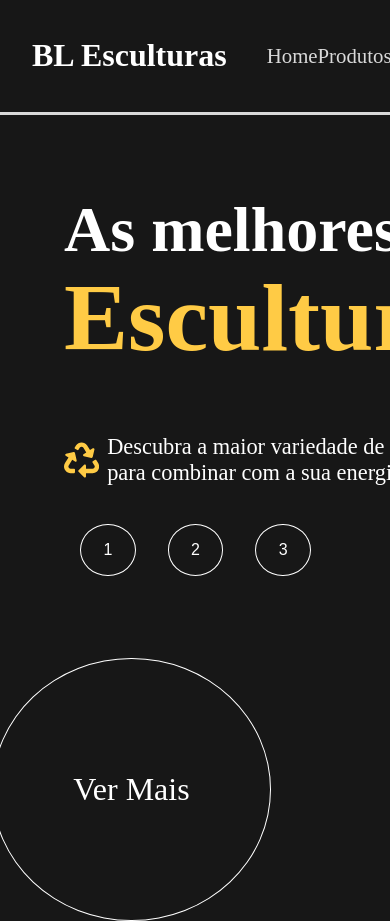
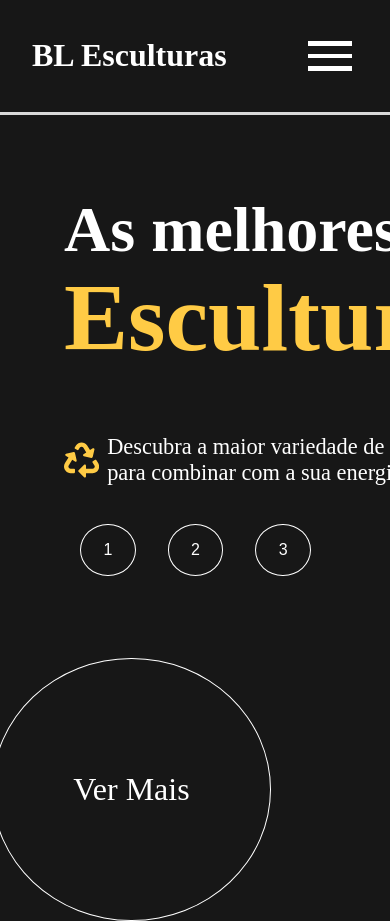
Before and after one commit to Vinicius-B-Leite/ecommerce-trabalho-escolar, a React (Create React App) app: page / in a window 390 px wide. Built offline with nearby package versions, Linux system fonts and the light colour scheme; a web font is replaced by a local one.

Commit message:
navbar responsiva adicionada

```diff
--- a/src/components/navbar/index.tsx
+++ b/src/components/navbar/index.tsx
@@ -1,16 +1,22 @@
-import React from "react";
-import { Conteiner, ConteinerLink, LinkTo, ListaLink, Logo, NavBar } from "./styled";
+import React, { useState } from "react";
+import { Conteiner, ConteinerLink, Linha1, Linha2, Linha3, LinkTo, LinkToCarrinho, ListaLink, Logo, MenuHamburg, NavBar } from "./styled";
 
-export default function Navbar(){
-    return(
+export default function Navbar() {
+    const [ativo, setAtivo] = useState(false)
+    return (
         <Conteiner>
             <Logo>BL Esculturas</Logo>
-            <NavBar>
-                <ListaLink>
+            <MenuHamburg onClick={() => setAtivo(!ativo)} ativo={ativo}>
+                <Linha1 ativo={ativo}></Linha1>
+                <Linha2 ativo={ativo}></Linha2>
+                <Linha3 ativo={ativo}></Linha3>
+            </MenuHamburg>
+            <NavBar ativo={ativo}>
+                <ListaLink ativo={ativo}>
                     <ConteinerLink><LinkTo to="/">Home</LinkTo></ConteinerLink>
                     <ConteinerLink><LinkTo to="/produtos">Produtos</LinkTo></ConteinerLink>
                 </ListaLink>
-                <LinkTo to="/carrinho">Meu carrinho</LinkTo>
+                    <LinkToCarrinho ativo={ativo} to="/carrinho">Meu carrinho</LinkToCarrinho>
             </NavBar>
         </Conteiner>
     )
--- a/src/components/navbar/styled.tsx
+++ b/src/components/navbar/styled.tsx
@@ -1,5 +1,6 @@
-import styled from 'styled-components'
+import styled, { css } from 'styled-components'
 import { Link } from 'react-router-dom'
+import { colors } from '../../theme/color'
 
 export const Conteiner = styled.header`
     color: white;
@@ -14,19 +15,90 @@ export const Logo = styled.h1`
     font-size: 2rem;
     white-space: nowrap;
 `
-
-export const NavBar = styled.nav`
+interface Props {
+    ativo: boolean
+}
+export const NavBar = styled.nav<Props>`
     display: flex;
     align-items: center;
+    justify-content: space-around;
+    width: 100%;
+    @media screen and (max-width: 880px){
+        ${props => props.ativo === false && css`
+            display: none;
+        `}
+        ${props => props.ativo === true && css`
+            position: absolute;
+            top: 0;
+            left: 0;
+            height: 100vh;
+            z-index: 2;
+            background-color: ${colors.backgroundCard};
+            flex-direction: column;
+        `}
+    }
+`
+
+export const MenuHamburg = styled.button<Props>`
+    flex-direction: column;
     justify-content: space-between;
+    background-color: transparent;
+    border: 0;
+    width: 3.5rem;
+    height: 2rem;
+    display: none;
+    z-index: 3;
+    @media screen and (max-width: 880px){
+        display: flex;
+    }
+`
+
+export const Linha1 = styled.div<Props>`
     width: 100%;
-    `
-export const ListaLink = styled.ul`
+    height: .3rem;
+    background-color: #ffffff;
+    transition: 1s;
+    ${props => props.ativo === true && css`
+        transform: rotate(30deg) translate(15%, 130%);
+        transition: 1s;
+    `}
+`
+export const Linha2 = styled.div<Props>`
+    width: 100%;
+    height: .3rem;
+    background-color: #ffffff;
+    transition: 1s;
+    ${props => props.ativo === true && css`
+        margin-left: 5rem;
+        opacity: 0;
+        transition: 1s;
+    `}
+`
+export const Linha3 = styled.div<Props>`
+    width: 100%;
+    height: .3rem;
+    background-color: #ffffff;
+    transition: 1s;
+    ${props => props.ativo === true && css`
+        transform: rotate(145deg) translate(-25%, 250%);
+        transition: 1s;
+    `}
+`
+
+
+export const ListaLink = styled.ul<Props>`
     display: flex;
     justify-content: space-evenly;
     align-items: center;
     list-style: none;
     width: 70%;
+    @media screen and (max-width: 880px){
+        ${props => props.ativo === true && css`
+            flex-direction: column;
+            height: 80vh;
+        `}
+    }
+
 `
 export const ConteinerLink = styled.li``
 export const LinkTo = styled(Link)`
@@ -38,3 +110,13 @@ export const LinkTo = styled(Link)`
         cursor: url(${require('../../assets/cursor/cursorAtivo.png')}), auto;
     }
 `
+
+export const LinkToCarrinho = styled(LinkTo)<Props>`
+
+    @media screen and (max-width: 880px){
+        ${props => props.ativo === true && css`
+            height: 70vh;
+            padding-left: 3rem;
+        `}
+    }
+`
```
